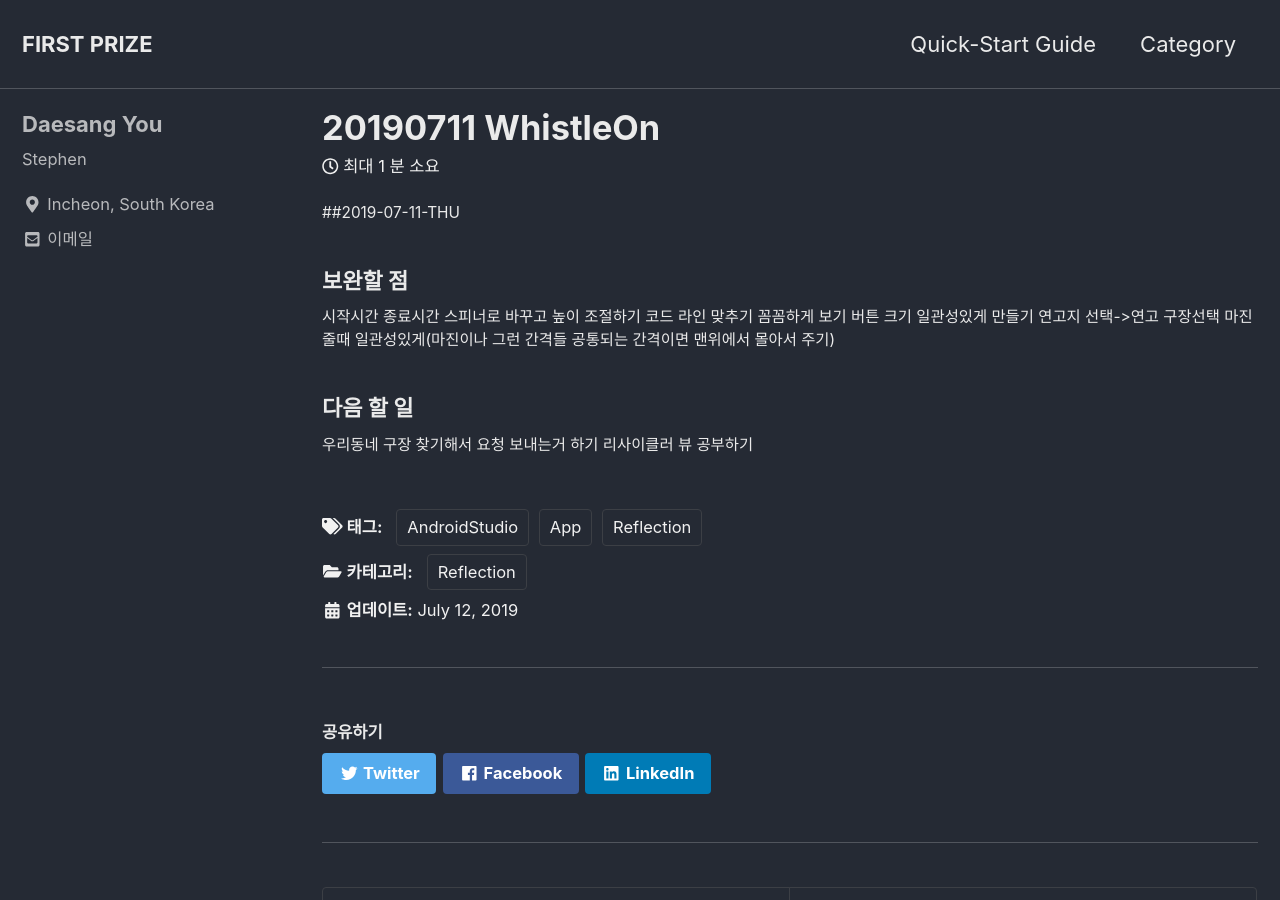
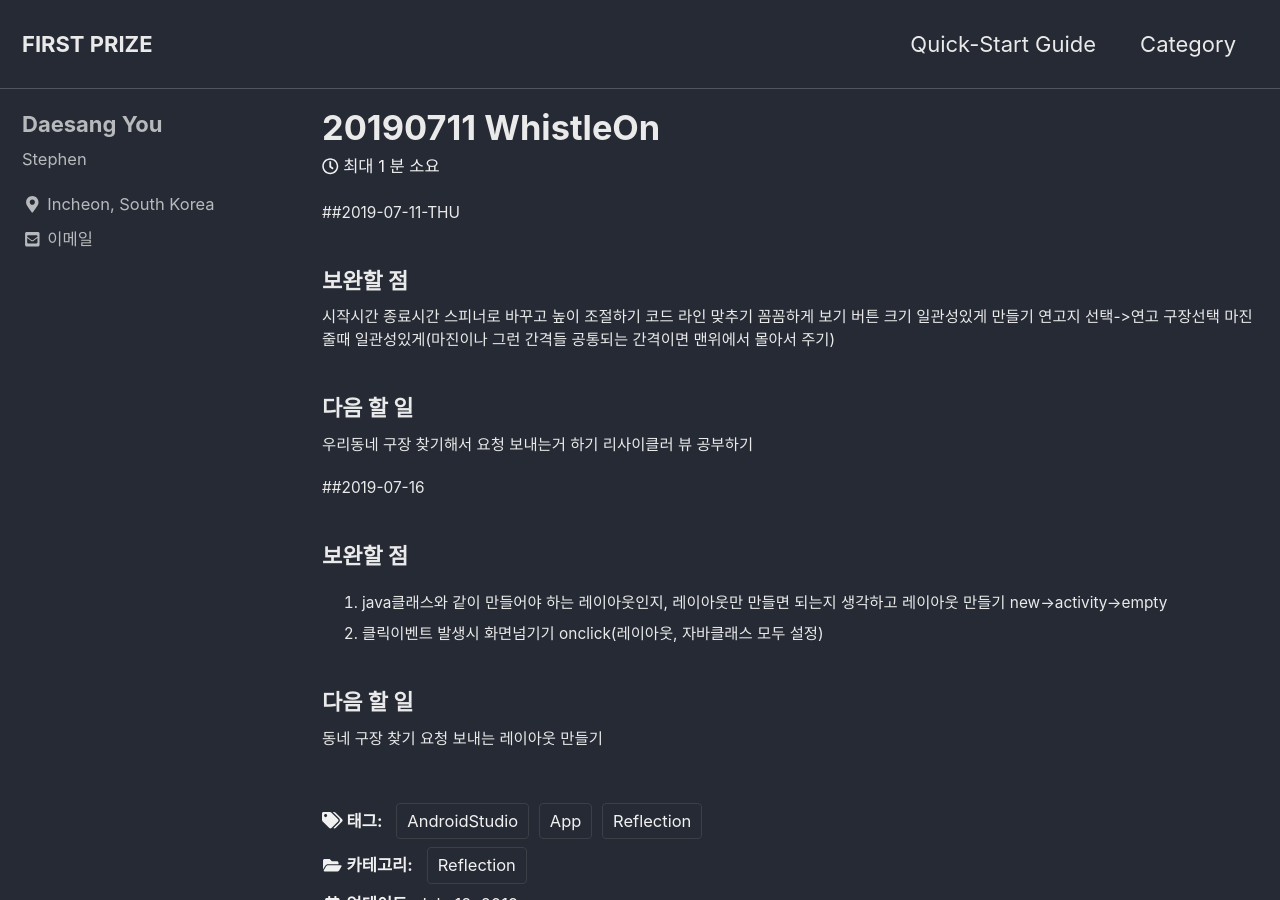
Before and after one commit to eotkd4791/eotkd4791.github.io, a Jekyll site: the page built from _posts/MOD/WhistleOn/2019-07-12-MOD-whistleon-reflection.md, in a window 1280 px wide and 900 px high. Built offline with Jekyll 4.4.1, drawn with Linux system fonts in a browser that asks for light colours; cached includes are drawn as plain includes; comment, search, counter and statistics services are not loaded.

Commit message:
Update 2019-07-12-MOD-whistleon-reflection.md

```diff
--- a/_posts/MOD/WhistleOn/2019-07-12-MOD-whistleon-reflection.md
+++ b/_posts/MOD/WhistleOn/2019-07-12-MOD-whistleon-reflection.md
@@ -22,3 +22,13 @@ comments:
 ### 다음 할 일
 우리동네 구장 찾기해서 요청 보내는거 하기
 리사이클러 뷰 공부하기
+
+##2019-07-16
+### 보완할 점
+1. java클래스와 같이 만들어야 하는 레이아웃인지, 레이아웃만 만들면 되는지 생각하고 레이아웃 만들기
+  new->activity->empty
+2. 클릭이벤트 발생시 화면넘기기
+    onclick(레이아웃, 자바클래스 모두 설정)
+
+### 다음 할 일
+동네 구장 찾기 요청 보내는 레이아웃 만들기
```
